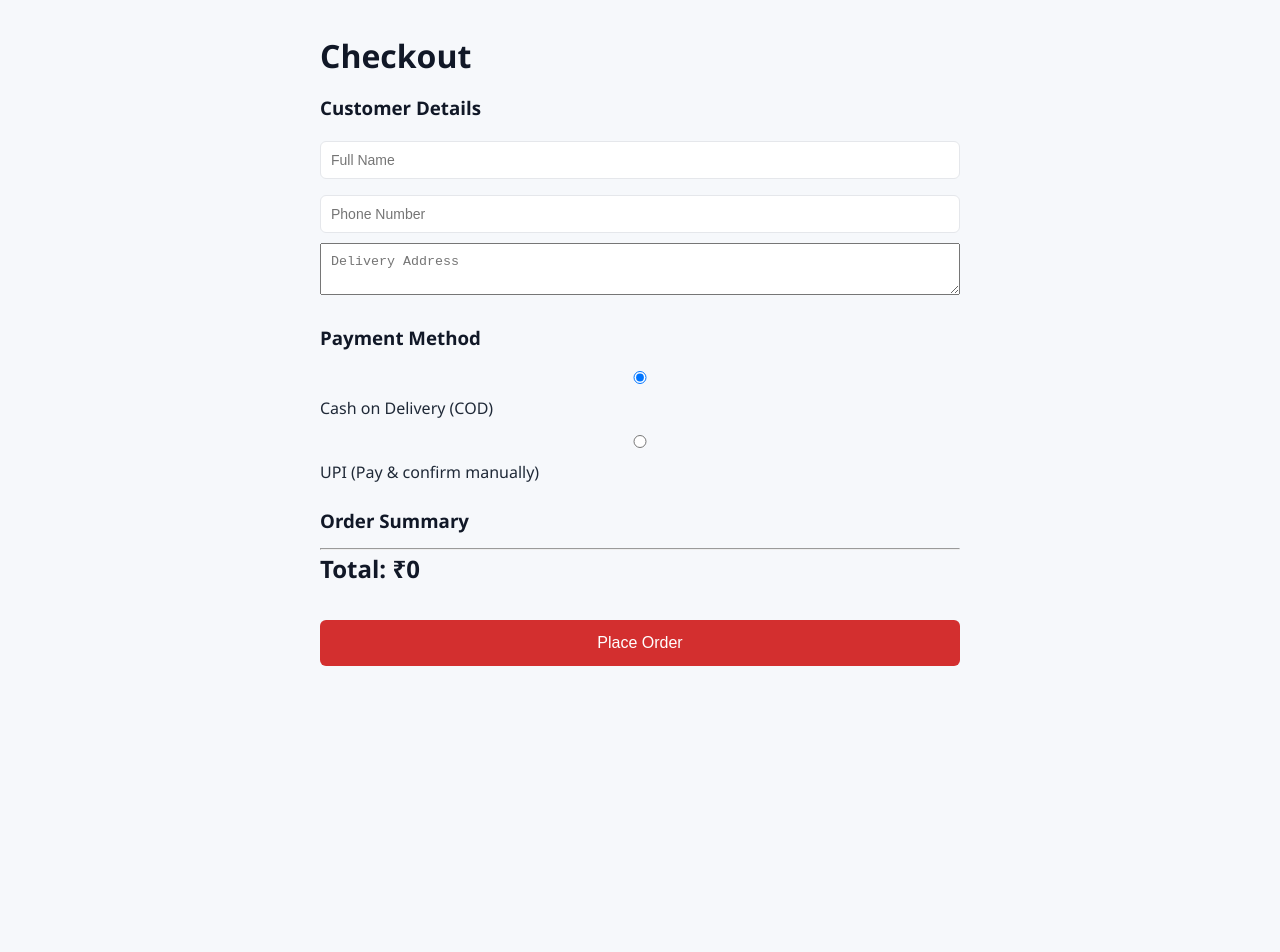
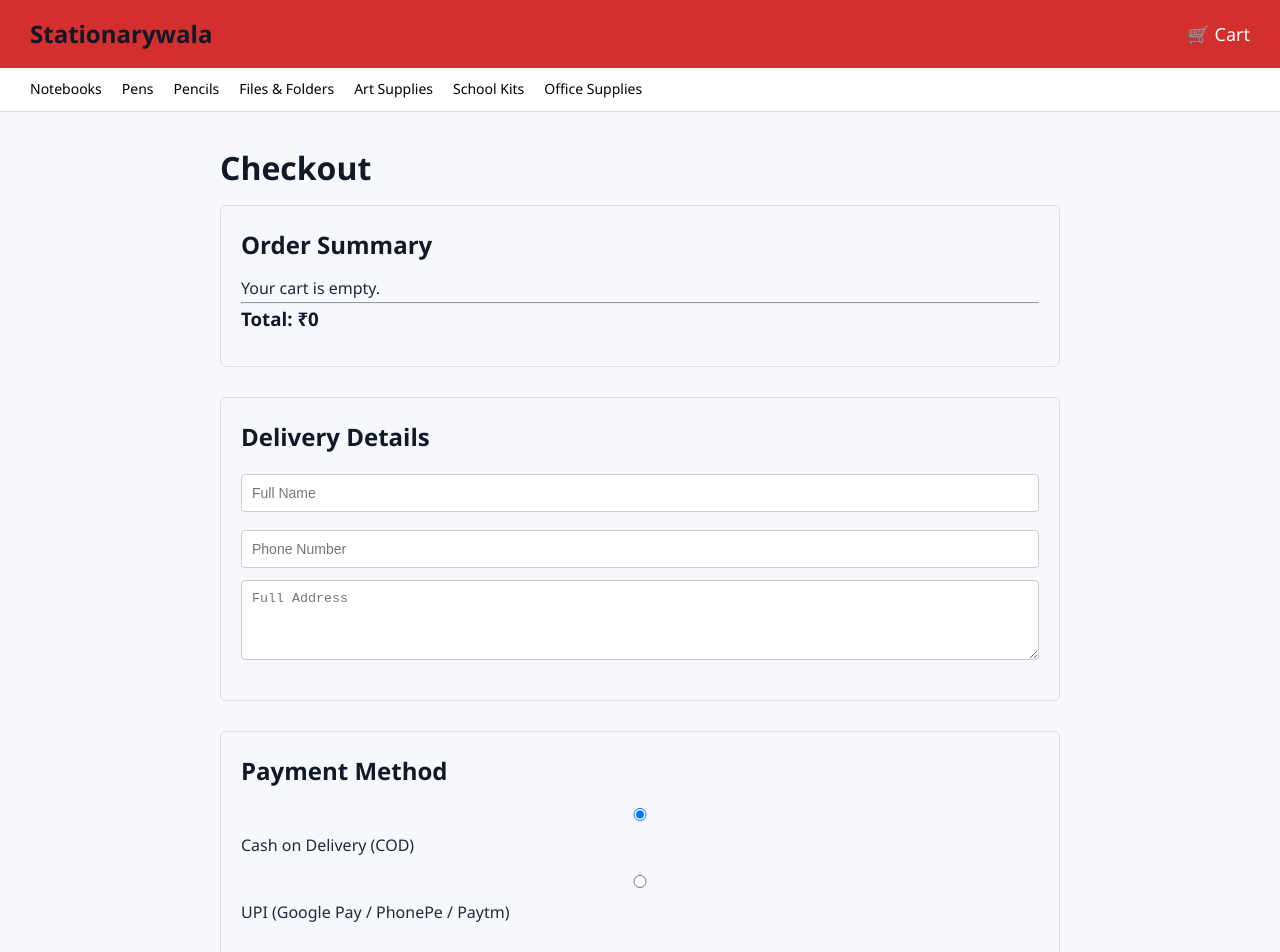
Before and after one commit to cahrithikn-crypto/stationarywala, a Next.js app: page /checkout in a window 1280 px wide. Shown: the top 952 px of the page. Before the commit the page ends 800 px from the top, so only its background shows below. Built offline with nearby package versions, Linux system fonts and the light colour scheme.

Commit message:
Update checkout.js

```diff
--- a/src/pages/checkout.js
+++ b/src/pages/checkout.js
@@ -1,16 +1,17 @@
 import { useEffect, useState } from "react";
 import { useRouter } from "next/router";
+import Header from "../components/Header";
 
 export default function Checkout() {
   const router = useRouter();
   const [cart, setCart] = useState([]);
   const [paymentMethod, setPaymentMethod] = useState("COD");
-  const [loading, setLoading] = useState(false);
 
-  // Customer details
-  const [name, setName] = useState("");
-  const [phone, setPhone] = useState("");
-  const [address, setAddress] = useState("");
+  const [form, setForm] = useState({
+    name: "",
+    phone: "",
+    address: "",
+  });
 
   // Load cart
   useEffect(() => {
@@ -18,95 +19,57 @@ export default function Checkout() {
     setCart(storedCart);
   }, []);
 
+  // Total amount
   const total = cart.reduce(
     (sum, item) => sum + item.price * item.qty,
     0
   );
 
+  // Place order (NO real payment yet)
   async function placeOrder() {
-    if (!name || !phone || !address) {
+    if (!form.name || !form.phone || !form.address) {
       alert("Please fill all details");
       return;
     }
 
-    setLoading(true);
-
-    const res = await fetch("/api/orders", {
-      method: "POST",
-      headers: { "Content-Type": "application/json" },
-      body: JSON.stringify({
-        customer: { name, phone, address },
+    const orderData = {
+      customer: form,
       items: cart,
       total,
       paymentMethod,
       status: paymentMethod === "COD" ? "Pending" : "Paid",
-      }),
+    };
+
+    await fetch("/api/orders", {
+      method: "POST",
+      headers: { "Content-Type": "application/json" },
+      body: JSON.stringify(orderData),
     });
 
-    if (res.ok) {
     localStorage.removeItem("cart");
     alert("Order placed successfully!");
     router.push("/");
-    } else {
-      alert("Something went wrong");
-    }
-
-    setLoading(false);
   }
 
   return (
-    <div style={{ padding: 30, maxWidth: 700, margin: "auto" }}>
+    <>
+      <Header />
+
+      <div style={{ padding: 30, maxWidth: 900, margin: "auto" }}>
         <h1>Checkout</h1>
 
-      {/* CUSTOMER DETAILS */}
-      <h3>Customer Details</h3>
+        {/* ================= CART SUMMARY ================= */}
+        <div
+          style={{
+            border: "1px solid #ddd",
+            padding: 20,
+            borderRadius: 6,
+            marginBottom: 30,
+          }}
+        >
+          <h2>Order Summary</h2>
 
-      <input
-        placeholder="Full Name"
-        value={name}
-        onChange={(e) => setName(e.target.value)}
-        style={{ width: "100%", padding: 10, marginBottom: 10 }}
-      />
-
-      <input
-        placeholder="Phone Number"
-        value={phone}
-        onChange={(e) => setPhone(e.target.value)}
-        style={{ width: "100%", padding: 10, marginBottom: 10 }}
-      />
-
-      <textarea
-        placeholder="Delivery Address"
-        value={address}
-        onChange={(e) => setAddress(e.target.value)}
-        style={{ width: "100%", padding: 10, marginBottom: 20 }}
-      />
-
-      {/* PAYMENT METHOD */}
-      <h3>Payment Method</h3>
-
-      <label style={{ display: "block", marginBottom: 8 }}>
-        <input
-          type="radio"
-          value="COD"
-          checked={paymentMethod === "COD"}
-          onChange={() => setPaymentMethod("COD")}
-        />{" "}
-        Cash on Delivery (COD)
-      </label>
-
-      <label style={{ display: "block", marginBottom: 20 }}>
-        <input
-          type="radio"
-          value="UPI"
-          checked={paymentMethod === "UPI"}
-          onChange={() => setPaymentMethod("UPI")}
-        />{" "}
-        UPI (Pay & confirm manually)
-      </label>
-
-      {/* ORDER SUMMARY */}
-      <h3>Order Summary</h3>
+          {cart.length === 0 && <p>Your cart is empty.</p>}
 
           {cart.map((item) => (
             <div
@@ -114,25 +77,102 @@ export default function Checkout() {
               style={{
                 display: "flex",
                 justifyContent: "space-between",
-            marginBottom: 6,
+                marginBottom: 10,
               }}
             >
-          <span>
+              <div>
                 {item.name} × {item.qty}
-          </span>
-          <span>₹{item.price * item.qty}</span>
+              </div>
+              <div>₹{item.price * item.qty}</div>
             </div>
           ))}
 
           <hr />
-      <h2>Total: ₹{total}</h2>
+          <h3>Total: ₹{total}</h3>
+        </div>
 
-      {/* PLACE ORDER */}
+        {/* ================= DELIVERY DETAILS ================= */}
+        <div
+          style={{
+            border: "1px solid #ddd",
+            padding: 20,
+            borderRadius: 6,
+            marginBottom: 30,
+          }}
+        >
+          <h2>Delivery Details</h2>
+
+          <input
+            placeholder="Full Name"
+            value={form.name}
+            onChange={(e) =>
+              setForm({ ...form, name: e.target.value })
+            }
+            style={inputStyle}
+          />
+
+          <input
+            placeholder="Phone Number"
+            value={form.phone}
+            onChange={(e) =>
+              setForm({ ...form, phone: e.target.value })
+            }
+            style={inputStyle}
+          />
+
+          <textarea
+            placeholder="Full Address"
+            value={form.address}
+            onChange={(e) =>
+              setForm({ ...form, address: e.target.value })
+            }
+            style={{ ...inputStyle, height: 80 }}
+          />
+        </div>
+
+        {/* ================= PAYMENT ================= */}
+        <div
+          style={{
+            border: "1px solid #ddd",
+            padding: 20,
+            borderRadius: 6,
+            marginBottom: 30,
+          }}
+        >
+          <h2>Payment Method</h2>
+
+          <label style={radioStyle}>
+            <input
+              type="radio"
+              value="COD"
+              checked={paymentMethod === "COD"}
+              onChange={() => setPaymentMethod("COD")}
+            />
+            Cash on Delivery (COD)
+          </label>
+
+          <label style={radioStyle}>
+            <input
+              type="radio"
+              value="UPI"
+              checked={paymentMethod === "UPI"}
+              onChange={() => setPaymentMethod("UPI")}
+            />
+            UPI (Google Pay / PhonePe / Paytm)
+          </label>
+
+          {paymentMethod === "UPI" && (
+            <p style={{ color: "#555", marginTop: 10 }}>
+              ⚠️ UPI payment integration coming soon.
+              Order will be marked as <strong>Paid</strong> for now.
+            </p>
+          )}
+        </div>
+
+        {/* ================= PLACE ORDER ================= */}
         <button
           onClick={placeOrder}
-        disabled={loading}
           style={{
-          marginTop: 20,
             width: "100%",
             padding: "14px",
             background: "#d32f2f",
@@ -140,10 +180,27 @@ export default function Checkout() {
             border: "none",
             fontSize: 16,
             cursor: "pointer",
+            borderRadius: 4,
           }}
         >
-        {loading ? "Placing Order..." : "Place Order"}
+          Place Order
         </button>
       </div>
+    </>
   );
 }
+
+// ================= STYLES =================
+const inputStyle = {
+  width: "100%",
+  padding: 10,
+  marginBottom: 12,
+  borderRadius: 4,
+  border: "1px solid #ccc",
+};
+
+const radioStyle = {
+  display: "block",
+  marginBottom: 10,
+  cursor: "pointer",
+};
```
Lines whose indentation alone changed are shown as unchanged.
